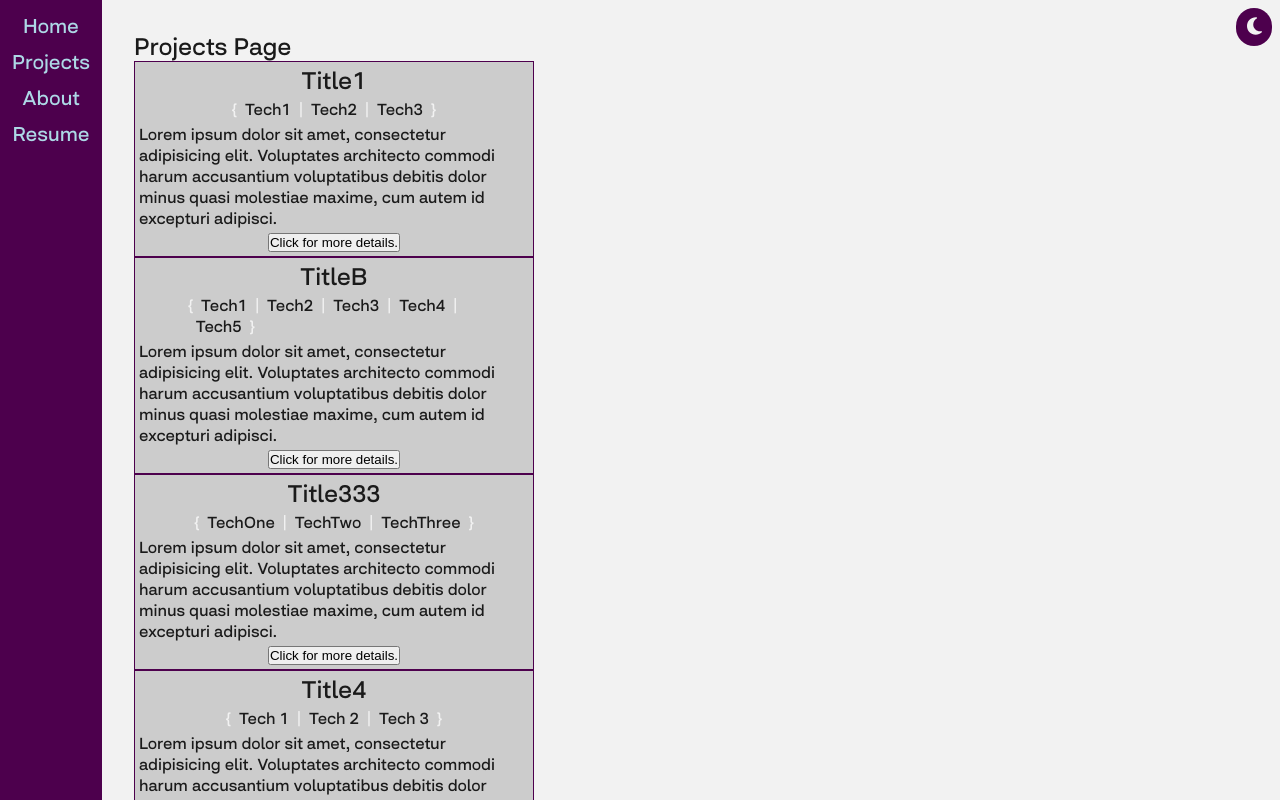
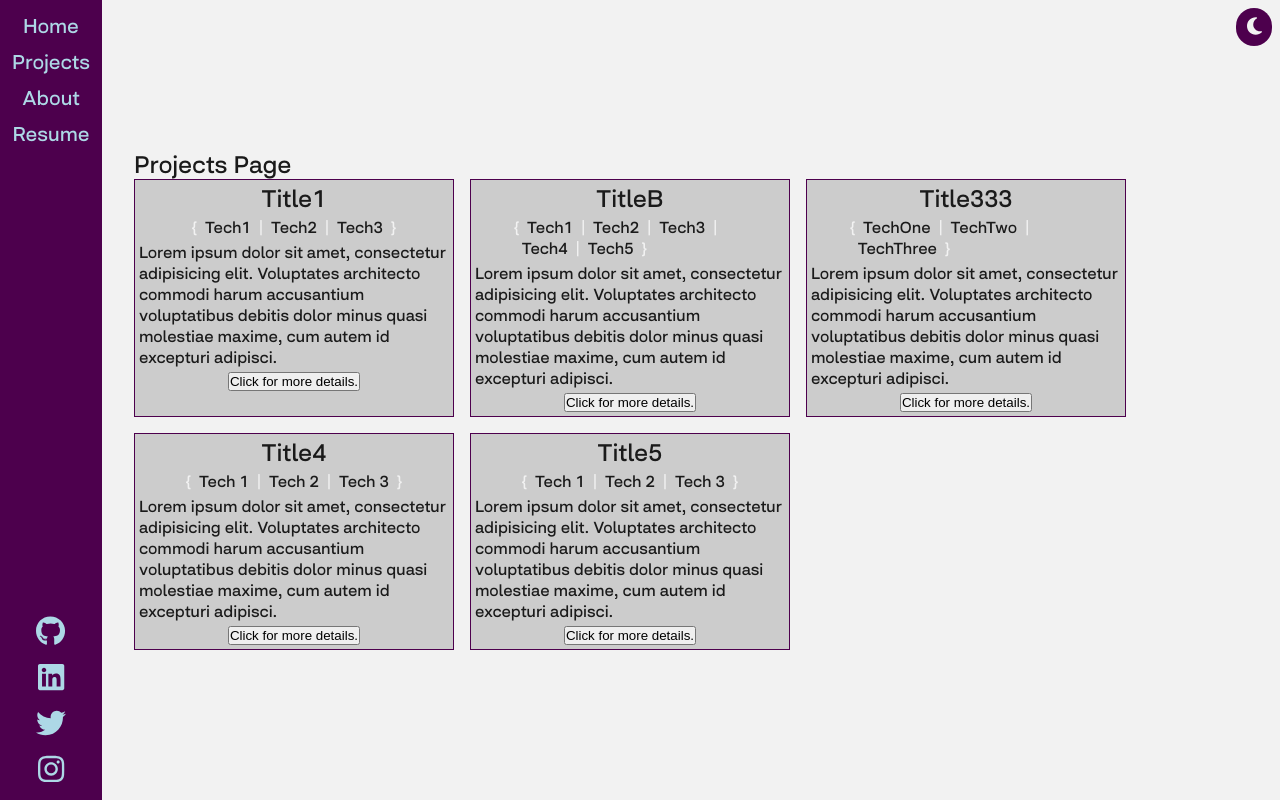
Before and after one commit to franco-ortega/portfolio-two, a Next.js app: page /projects in a window 1280 px wide. Shown: the top 800 px of the page. Built offline with nearby package versions, Linux system fonts and the light colour scheme.

Commit message:
add layout styles to ProjectsList

```diff
--- a/components/projects/Project.module.scss
+++ b/components/projects/Project.module.scss
@@ -51,4 +51,8 @@
   @include media-query(small) {
     max-width: 25rem;
   }
+
+  @include media-query(medium) {
+    max-width: 20rem;
+  }
 }
--- a/components/projects/ProjectsList.jsx
+++ b/components/projects/ProjectsList.jsx
@@ -1,8 +1,9 @@
 import Project from './Project';
+import styles from './ProjectsList.module.scss';
 
 const ProjectsList = ({ projects }) => {
   return (
-    <ul data-testid='projects-list'>
+    <ul data-testid='projects-list' className={styles.ProjectsList}>
       {projects.map((project) => (
         <Project key={project.id} {...project} />
       ))}
--- /dev/null
+++ b/components/projects/ProjectsList.module.scss
@@ -0,0 +1,13 @@
+@use '../../styles/scss/' as *;
+
+.ProjectsList {
+  display: flex;
+  flex-direction: column;
+  gap: 1rem;
+
+  @include media-query(small) {
+    flex-direction: row;
+    flex-wrap: wrap;
+    gap: 1rem;
+  }
+}
```
